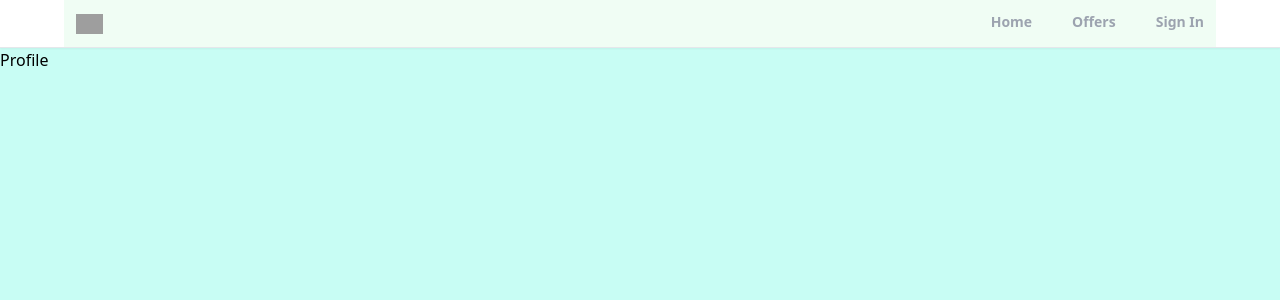
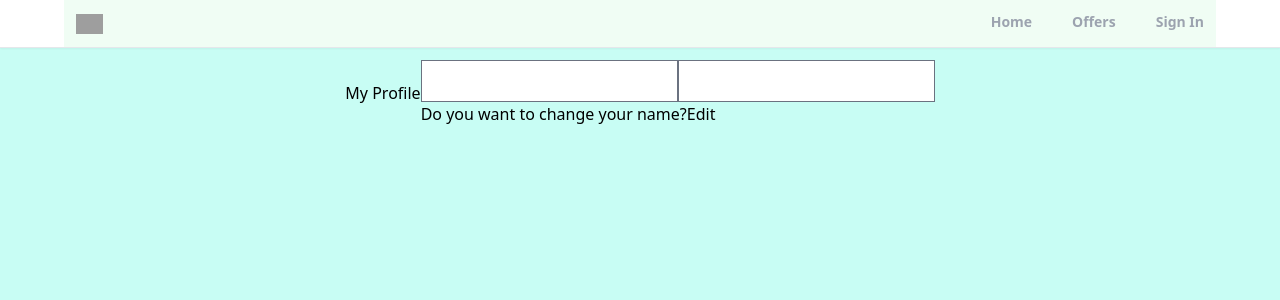
Before and after one commit to FaizanSurani/realtor-clone-react, a React (Vite) app: page /profile in a window 1280 px wide. Shown: the top 300 px of the page. Built offline with nearby package versions, Linux system fonts and the light colour scheme; grey boxes are pictures that could not be loaded.

Commit message:
Completed Sign In, Forgot Password

```diff
--- a/src/components/Header.jsx
+++ b/src/components/Header.jsx
@@ -42,6 +42,12 @@ export default function Header() {
               onClick={() => navigate("/sign-in")}>
               Sign In
             </li>
+            {/*<li
+              className={`cursor-pointer py-3 text-sm font-semibold text-gray-400 border-b-[3px] border-transparent
+              ${pathMatchRoute("/sign-in") && "text-black border-red-500"}`}
+              onClick={() => navigate("/sign-in")}>
+              Profile
+            </li> */}
           </ul>
         </div>
       </header>
--- a/src/pages/ForgotPassword.jsx
+++ b/src/pages/ForgotPassword.jsx
@@ -1,13 +1,27 @@
 import React, { useState } from "react";
-import { IoEye, IoEyeOff } from "react-icons/io5";
-import { Link } from "react-router-dom";
+import { Link, useNavigate } from "react-router-dom";
 import OAuth from "../components/OAuth";
+import { toast } from "react-toastify";
+import { getAuth, sendPasswordResetEmail } from "firebase/auth";
 
 export default function ForgotPassword() {
   const [email, setEmail] = useState("");
+  const navigate = useNavigate();
 
   function onInput(e) {
     setEmail(e.target.value);
+  }
+
+  async function onSubmit(e) {
+    e.preventDefault();
+    try {
+      const auth = getAuth();
+      await sendPasswordResetEmail(auth, email);
+      toast.success("Email was sent!!");
+      navigate("/sign-in");
+    } catch (error) {
+      toast.error("Could not send reset password");
+    }
   }
 
   return (
@@ -22,7 +36,7 @@ export default function ForgotPassword() {
           />
         </div>
         <div className="w-full md:w-[67%] lg:w-[40%] lg:ml-20">
-          <form>
+          <form onSubmit={onSubmit}>
             <input
               className="mb-6 w-full px-4 py-2 text-xl text-gray-700 bg-white border-gray-300 rounded transition ease-in-out"
               type="email"
--- a/src/pages/Profile.jsx
+++ b/src/pages/Profile.jsx
@@ -1,5 +1,24 @@
 import React from "react";
+import { Link } from "react-router-dom";
 
 export default function Profile() {
-  return <div>Profile</div>;
+  return (
+    <>
+      <div className="flex justify-center items-center flex-wrap px-7 py-3">
+        <h1>My Profile</h1>
+        <form>
+          <div>
+            <input type="text" />
+            <input type="email" />
+          </div>
+          <div>
+            <p>
+              Do you want to change your name?
+              <Link>Edit</Link>
+            </p>
+          </div>
+        </form>
+      </div>
+    </>
+  );
 }
--- a/src/pages/SignIn.jsx
+++ b/src/pages/SignIn.jsx
@@ -1,7 +1,9 @@
 import React, { useState } from "react";
 import { IoEye, IoEyeOff } from "react-icons/io5";
-import { Link } from "react-router-dom";
+import { Link, useNavigate } from "react-router-dom";
 import OAuth from "../components/OAuth";
+import { signInWithEmailAndPassword, getAuth } from "firebase/auth";
+import { toast } from "react-toastify";
 
 export default function SignIn() {
   const [showPassword, setShowPassword] = useState(false);
@@ -9,12 +11,30 @@ export default function SignIn() {
 
   //Destructing email and password so we can use them in form input value
   const { email, password } = formData;
+  const navigate = useNavigate();
 
   function onInput(e) {
     setFormData((prevState) => ({
       ...prevState,
       [e.target.id]: e.target.value,
     }));
+  }
+
+  async function onSubmit(e) {
+    e.preventDefault();
+    try {
+      const auth = getAuth();
+      const userCredential = await signInWithEmailAndPassword(
+        auth,
+        email,
+        password
+      );
+      if (userCredential.user) {
+        navigate("/");
+      }
+    } catch (error) {
+      toast.error("Incorrect User Credentials");
+    }
   }
 
   return (
@@ -29,7 +49,7 @@ export default function SignIn() {
           />
         </div>
         <div className="w-full md:w-[67%] lg:w-[40%] lg:ml-20">
-          <form>
+          <form onSubmit={onSubmit}>
             <input
               className="mb-6 w-full px-4 py-2 text-xl text-gray-700 bg-white border-gray-300 rounded transition ease-in-out"
               type="email"
```
